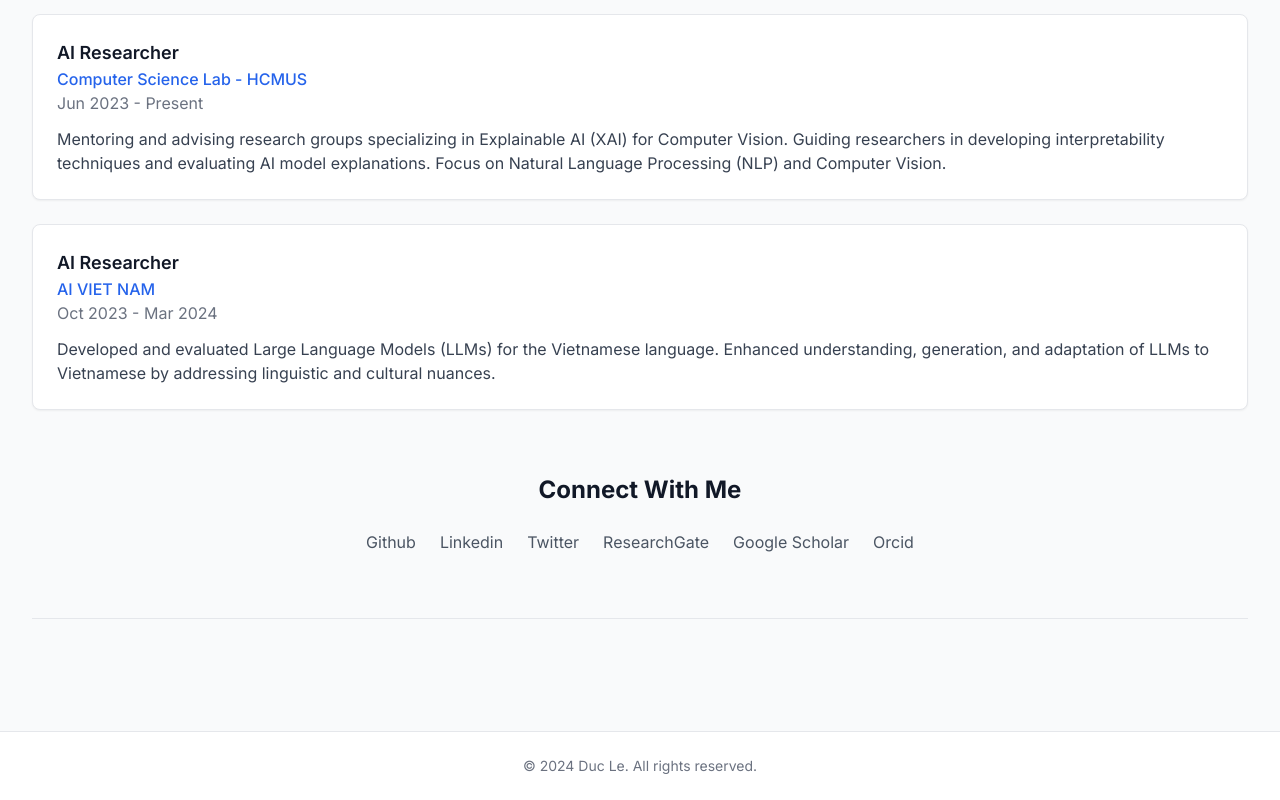
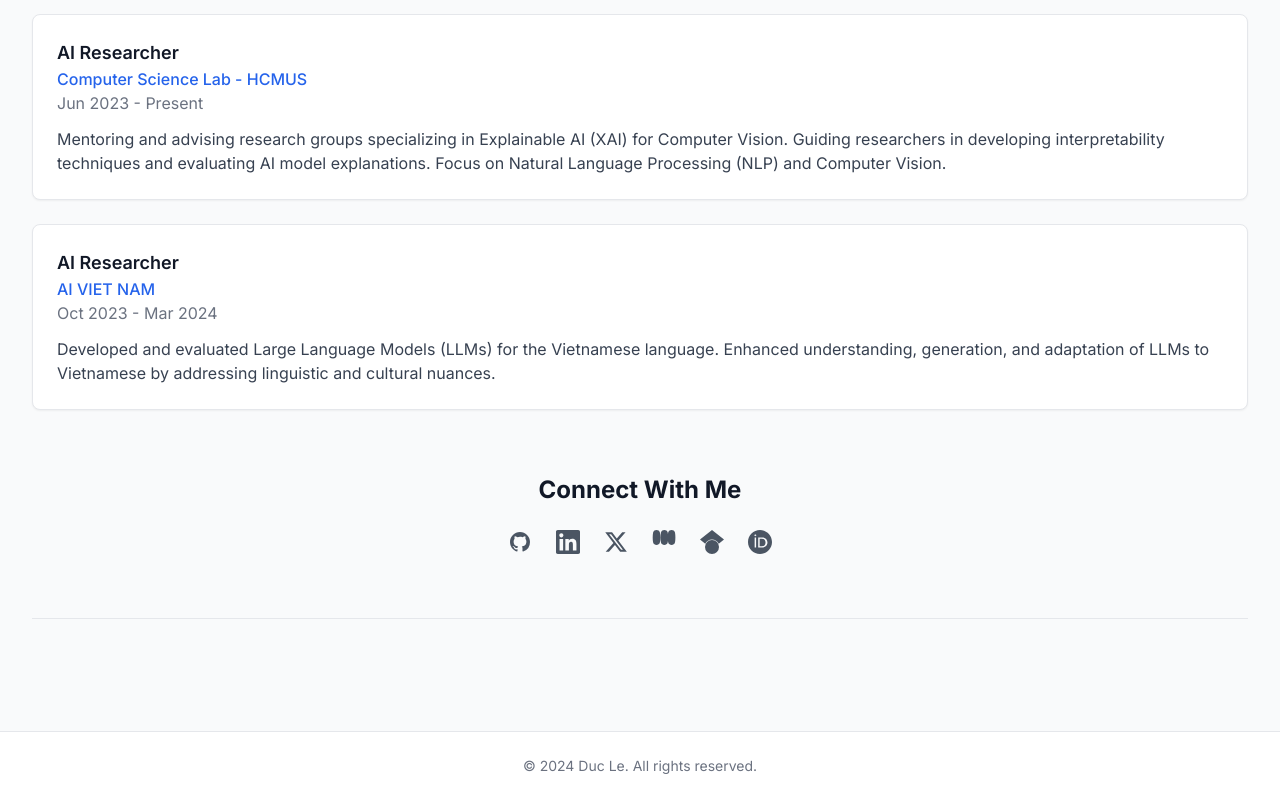
Before and after one commit to lnduc195/lnduc195.github.io, a Next.js app: page / in a window 1280 px wide. Shown: the part 1771-2571 px from the top of the page. Built offline with nearby package versions, Linux system fonts and the light colour scheme.

Commit message:
initialize

```diff
--- a/src/app/page.tsx
+++ b/src/app/page.tsx
@@ -1,5 +1,6 @@
 import { getAboutData } from '@/lib/data';
 import Link from 'next/link';
+import SocialIcons from '@/components/SocialIcons';
 
 export default async function Home() {
   const aboutData = await getAboutData();
@@ -112,20 +113,7 @@ export default async function Home() {
       {/* Social Links */}
       <div className="text-center">
         <h3 className="text-2xl font-bold text-gray-900 mb-6">Connect With Me</h3>
-        <div className="flex justify-center space-x-6">
-          {Object.entries(aboutData.social).map(([platform, url]) => (
-            <Link
-              key={platform}
-              href={url}
-              target="_blank"
-              rel="noopener noreferrer"
-              className="text-gray-600 hover:text-blue-600 transition capitalize"
-            >
-              {platform === 'googleScholar' ? 'Google Scholar' :
-               platform === 'researchgate' ? 'ResearchGate' : platform}
-            </Link>
-          ))}
-        </div>
+        <SocialIcons social={aboutData.social} />
       </div>
 
       {/* Footer Quote */}
--- /dev/null
+++ b/src/components/SocialIcons.tsx
@@ -0,0 +1,102 @@
+import React from 'react';
+import { Social } from '@/types';
+
+interface IconProps {
+  className?: string;
+}
+
+export const GitHubIcon: React.FC<IconProps> = ({ className }) => (
+  <svg className={className} fill="currentColor" viewBox="0 0 24 24" aria-hidden="true">
+    <path fillRule="evenodd" d="M12 2C6.477 2 2 6.484 2 12.017c0 4.425 2.865 8.18 6.839 9.504.5.092.682-.217.682-.483 0-.237-.008-.868-.013-1.703-2.782.605-3.369-1.343-3.369-1.343-.454-1.158-1.11-1.466-1.11-1.466-.908-.62.069-.608.069-.608 1.003.07 1.531 1.032 1.531 1.032.892 1.53 2.341 1.088 2.91.832.092-.647.35-1.088.636-1.338-2.22-.253-4.555-1.113-4.555-4.951 0-1.093.39-1.988 1.029-2.688-.103-.253-.446-1.272.098-2.65 0 0 .84-.27 2.75 1.026A9.564 9.564 0 0112 6.844c.85.004 1.705.115 2.504.337 1.909-1.296 2.747-1.027 2.747-1.027.546 1.379.202 2.398.1 2.651.64.7 1.028 1.595 1.028 2.688 0 3.848-2.339 4.695-4.566 4.943.359.309.678.92.678 1.855 0 1.338-.012 2.419-.012 2.747 0 .268.18.58.688.482A10.019 10.019 0 0022 12.017C22 6.484 17.522 2 12 2z" clipRule="evenodd" />
+  </svg>
+);
+
+export const LinkedInIcon: React.FC<IconProps> = ({ className }) => (
+  <svg className={className} fill="currentColor" viewBox="0 0 24 24" aria-hidden="true">
+    <path d="M20.447 20.452h-3.554v-5.569c0-1.328-.027-3.037-1.852-3.037-1.853 0-2.136 1.445-2.136 2.939v5.667H9.351V9h3.414v1.561h.046c.477-.9 1.637-1.85 3.37-1.85 3.601 0 4.267 2.37 4.267 5.455v6.286zM5.337 7.433c-1.144 0-2.063-.926-2.063-2.065 0-1.138.92-2.063 2.063-2.063 1.14 0 2.064.925 2.064 2.063 0 1.139-.925 2.065-2.064 2.065zm1.782 13.019H3.555V9h3.564v11.452zM22.225 0H1.771C.792 0 0 .774 0 1.729v20.542C0 23.227.792 24 1.771 24h20.451C23.2 24 24 23.227 24 22.271V1.729C24 .774 23.2 0 22.222 0h.003z"/>
+  </svg>
+);
+
+export const TwitterIcon: React.FC<IconProps> = ({ className }) => (
+  <svg className={className} fill="currentColor" viewBox="0 0 24 24" aria-hidden="true">
+    <path d="M18.244 2.25h3.308l-7.227 8.26 8.502 11.24H16.17l-5.214-6.817L4.99 21.75H1.68l7.73-8.835L1.254 2.25H8.08l4.713 6.231zm-1.161 17.52h1.833L7.084 4.126H5.117z"/>
+  </svg>
+);
+
+export const ResearchGateIcon: React.FC<IconProps> = ({ className }) => (
+  <svg className={className} fill="currentColor" viewBox="0 0 24 24" aria-hidden="true">
+    <path d="M19.586 0c-.818 0-1.508.19-2.073.565-.563.377-.97.936-1.213 1.68l-.034.11a7.77 7.77 0 0 0-.15.632c-.203 1.082-.34 2.572-.34 4.48-.006 1.891.13 3.374.34 4.48.047.252.094.443.15.632l.034.11c.243.744.65 1.303 1.213 1.68.565.375 1.255.565 2.073.565.818 0 1.508-.19 2.073-.565.563-.377.97-.936 1.213-1.68l.034-.11c.056-.189.103-.38.15-.632.21-1.106.346-2.589.34-4.48.006-1.908-.13-3.398-.34-4.48a7.77 7.77 0 0 0-.15-.632l-.034-.11c-.243-.744-.65-1.303-1.213-1.68C21.094.19 20.404 0 19.586 0zm-7.25 0c-.818 0-1.508.19-2.073.565-.563.377-.97.936-1.213 1.68l-.034.11a7.77 7.77 0 0 0-.15.632c-.203 1.082-.34 2.572-.34 4.48-.006 1.891.13 3.374.34 4.48.047.252.094.443.15.632l.034.11c.243.744.65 1.303 1.213 1.68.565.375 1.255.565 2.073.565.818 0 1.508-.19 2.073-.565.563-.377.97-.936 1.213-1.68l.034-.11c.056-.189.103-.38.15-.632.21-1.106.346-2.589.34-4.48.006-1.908-.13-3.398-.34-4.48a7.77 7.77 0 0 0-.15-.632l-.034-.11c-.243-.744-.65-1.303-1.213-1.68C13.844.19 13.154 0 12.336 0zM4.508 0c-.818 0-1.508.19-2.073.565C1.872.942 1.465 1.501 1.222 2.245l-.034.11a7.77 7.77 0 0 0-.15.632c-.203 1.082-.34 2.572-.34 4.48-.006 1.891.13 3.374.34 4.48.047.252.094.443.15.632l.034.11c.243.744.65 1.303 1.213 1.68.565.375 1.255.565 2.073.565.818 0 1.508-.19 2.073-.565.563-.377.97-.936 1.213-1.68l.034-.11c.056-.189.103-.38.15-.632.21-1.106.346-2.589.34-4.48.006-1.908-.13-3.398-.34-4.48a7.77 7.77 0 0 0-.15-.632l-.034-.11c-.243-.744-.65-1.303-1.213-1.68C6.016.19 5.326 0 4.508 0z"/>
+  </svg>
+);
+
+export const GoogleScholarIcon: React.FC<IconProps> = ({ className }) => (
+  <svg className={className} fill="currentColor" viewBox="0 0 24 24" aria-hidden="true">
+    <path d="M5.242 13.769L0 9.5 12 0l12 9.5-5.242 4.269C17.548 11.249 14.978 9.5 12 9.5c-2.977 0-5.548 1.748-6.758 4.269zM12 10a7 7 0 1 0 0 14 7 7 0 0 0 0-14z"/>
+  </svg>
+);
+
+export const OrcidIcon: React.FC<IconProps> = ({ className }) => (
+  <svg className={className} fill="currentColor" viewBox="0 0 24 24" aria-hidden="true">
+    <path d="M12 0C5.372 0 0 5.372 0 12s5.372 12 12 12 12-5.372 12-12S18.628 0 12 0zM7.369 4.378c.525 0 .947.431.947.947 0 .525-.422.947-.947.947-.525 0-.946-.422-.946-.947 0-.516.421-.947.946-.947zm-.722 3.038h1.444v10.041H6.647V7.416zm3.562 0h3.9c3.712 0 5.344 2.653 5.344 5.025 0 2.578-2.016 5.016-5.325 5.016h-3.919V7.416zm1.444 1.303v7.444h2.297c2.359 0 3.588-1.303 3.588-3.722 0-2.297-1.228-3.722-3.588-3.722h-2.297z"/>
+  </svg>
+);
+
+interface SocialIconsProps {
+  social: Social;
+}
+
+const SocialIcons: React.FC<SocialIconsProps> = ({ social }) => {
+  const getIcon = (platform: string) => {
+    const iconClassName = "w-6 h-6";
+
+    switch (platform) {
+      case 'github':
+        return <GitHubIcon className={iconClassName} />;
+      case 'linkedin':
+        return <LinkedInIcon className={iconClassName} />;
+      case 'twitter':
+        return <TwitterIcon className={iconClassName} />;
+      case 'researchgate':
+        return <ResearchGateIcon className={iconClassName} />;
+      case 'googleScholar':
+        return <GoogleScholarIcon className={iconClassName} />;
+      case 'orcid':
+        return <OrcidIcon className={iconClassName} />;
+      default:
+        return <span className="text-sm">{platform}</span>;
+    }
+  };
+
+  const getPlatformLabel = (platform: string) => {
+    switch (platform) {
+      case 'googleScholar':
+        return 'Google Scholar';
+      case 'researchgate':
+        return 'ResearchGate';
+      default:
+        return platform.charAt(0).toUpperCase() + platform.slice(1);
+    }
+  };
+
+  return (
+    <div className="flex justify-center space-x-6">
+      {Object.entries(social).map(([platform, url]) => (
+        <a
+          key={platform}
+          href={url}
+          target="_blank"
+          rel="noopener noreferrer"
+          className="text-gray-600 hover:text-blue-600 transition-colors duration-200 flex items-center space-x-2 group"
+          title={getPlatformLabel(platform)}
+        >
+          <div className="transform group-hover:scale-110 transition-transform duration-200">
+            {getIcon(platform)}
+          </div>
+          <span className="sr-only">{getPlatformLabel(platform)}</span>
+        </a>
+      ))}
+    </div>
+  );
+};
+
+export default SocialIcons;
```
